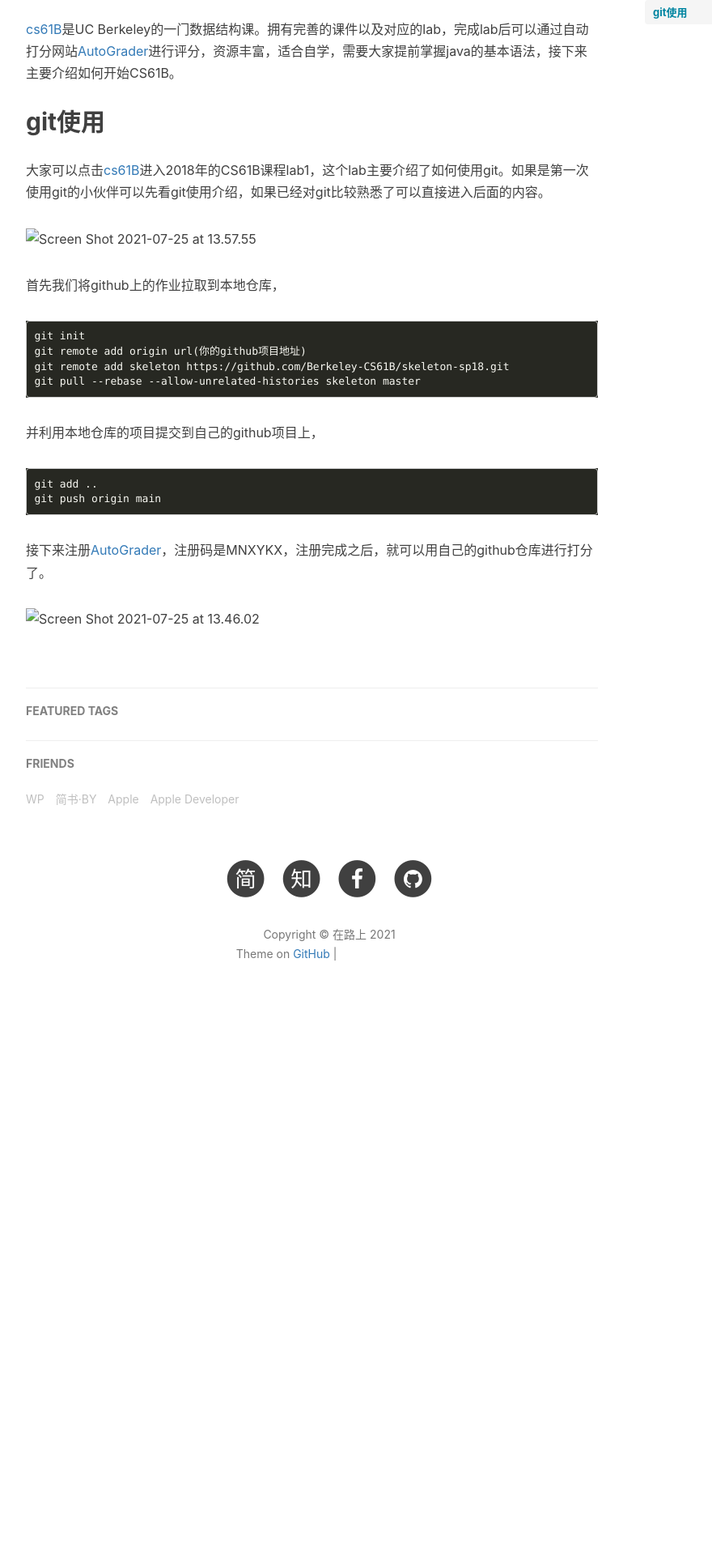
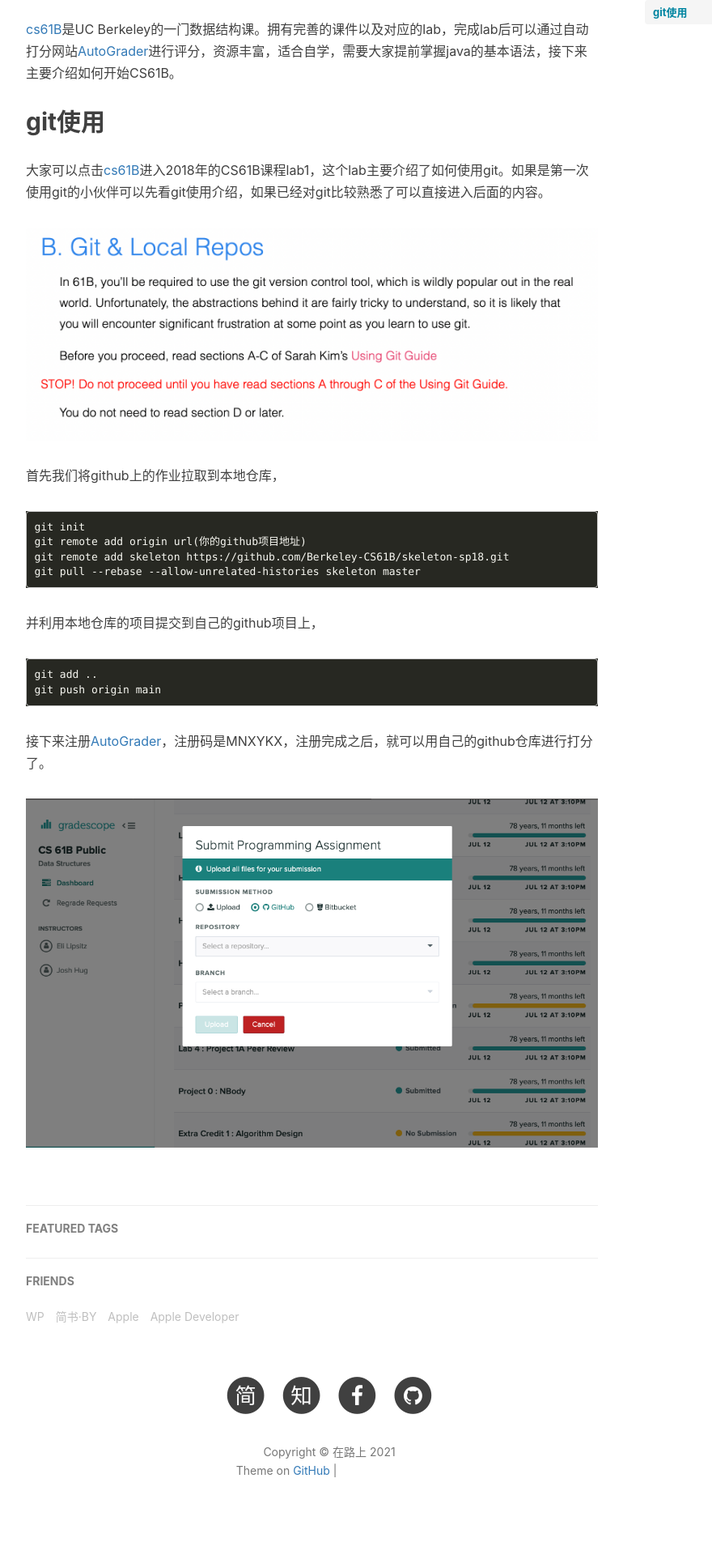
Before and after one commit to knightand/knightand, a Jekyll site: the page built from _posts/2021-07-25-CS61B数据结构学习笔记lab1.md, in a window 1280 px wide. Shown: the part 743-2663 px from the top of the page at 81% size, without its empty margins (233-1113 px from the left). Built offline with Jekyll 4.4.1, drawn with Linux system fonts in a browser that asks for light colours; nearby versions of some CDN libraries; comment, search, counter and statistics services are not loaded; before the commit the page ends 2025 px from its top, so only the background shows below that; grey boxes are pictures that could not be loaded.

Commit message:
CS61B lab1 bolg

```diff
--- a/_posts/2021-07-25-CS61B数据结构学习笔记lab1.md
+++ b/_posts/2021-07-25-CS61B数据结构学习笔记lab1.md
@@ -23,7 +23,7 @@
 
 大家可以点击[cs61B](https://sp18.datastructur.es)进入2018年的CS61B课程lab1，这个lab主要介绍了如何使用git。如果是第一次使用git的小伙伴可以先看git使用介绍，如果已经对git比较熟悉了可以直接进入后面的内容。
 
-![Screen Shot 2021-07-25 at 13.57.55](/imag/Screen Shot 2021-07-25 at 13.57.55.png)
+![Screen Shot 2021-07-25 at 13.57.55](/img/Screen Shot 2021-07-25 at 13.57.55.png)
 
 首先我们将github上的作业拉取到本地仓库，
 
@@ -43,4 +43,4 @@
 
 接下来注册[AutoGrader](https://www.gradescope.com/courses/20666)，注册码是MNXYKX，注册完成之后，就可以用自己的github仓库进行打分了。
 
-![Screen Shot 2021-07-25 at 13.46.02](/imag/Screen Shot 2021-07-25 at 13.46.02.png)
+![Screen Shot 2021-07-25 at 13.46.02](/img/Screen Shot 2021-07-25 at 13.46.02.png)
```
